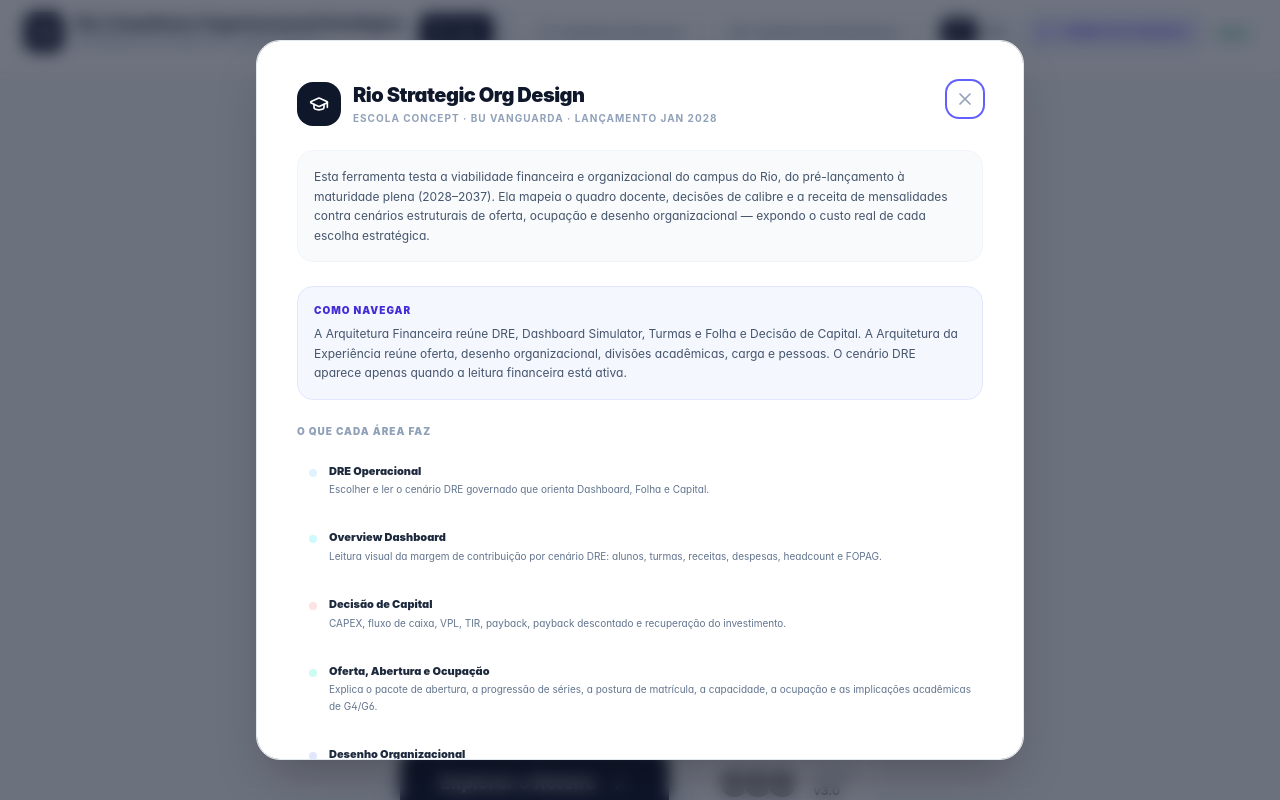
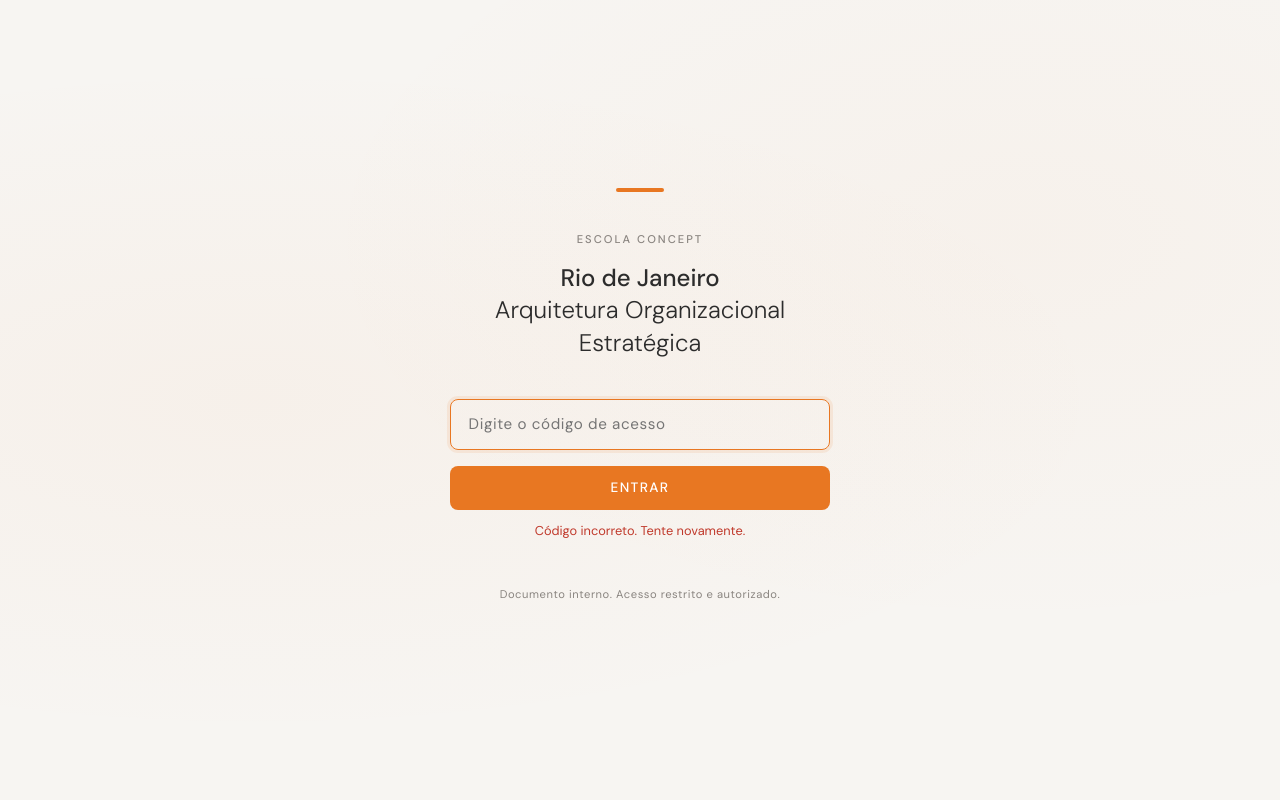
Before and after one commit to lussepolo/orgdesign, a React (Vite) app: page / in a window 1280 px wide. Shown: the top 800 px of the page. Built offline with nearby package versions, Linux system fonts and the light colour scheme; grey boxes are pictures that could not be loaded.

Commit message:
Restore app password gate

```diff
--- a/src/App.tsx
+++ b/src/App.tsx
@@ -4,6 +4,7 @@
  */
 
 import React, { useState } from "react";
+import "./index.css";
 import {
   GraduationCap,
   Scale,
--- a/src/main.tsx
+++ b/src/main.tsx
@@ -1,13 +1,18 @@
-import {StrictMode} from 'react';
+import { lazy, StrictMode, Suspense } from 'react';
 import {createRoot} from 'react-dom/client';
-import App from './App.tsx';
 import { LocaleProvider } from './i18n/LocaleProvider';
-import './index.css';
+import PasswordGate from './PasswordGate';
+
+const App = lazy(() => import('./App.tsx'));
 
 createRoot(document.getElementById('root')!).render(
   <StrictMode>
     <LocaleProvider>
-      <App />
+      <PasswordGate>
+        <Suspense fallback={null}>
+          <App />
+        </Suspense>
+      </PasswordGate>
     </LocaleProvider>
   </StrictMode>,
 );
```
